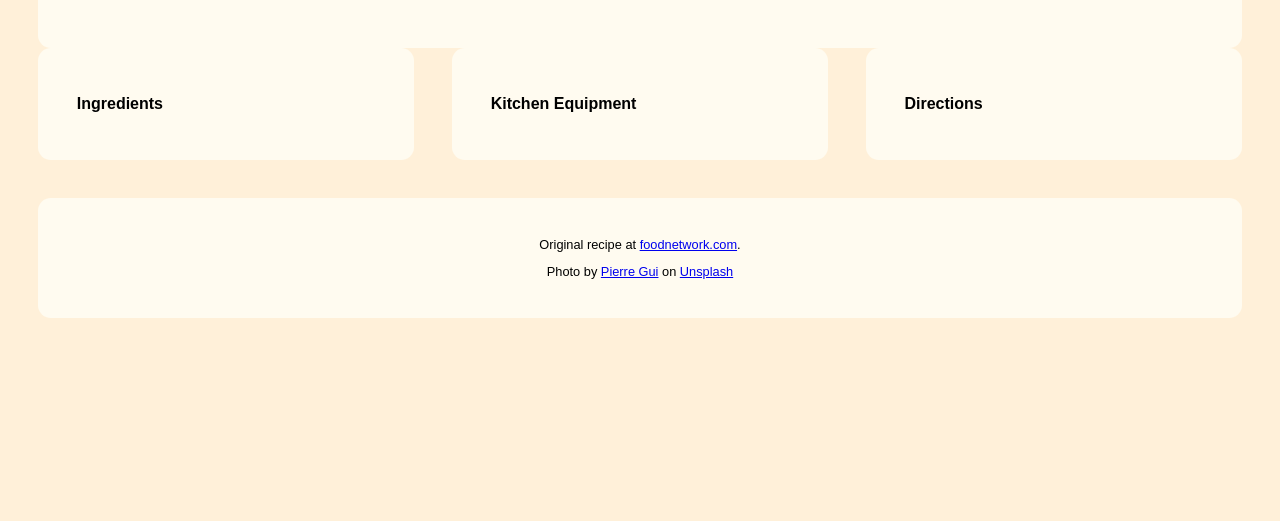
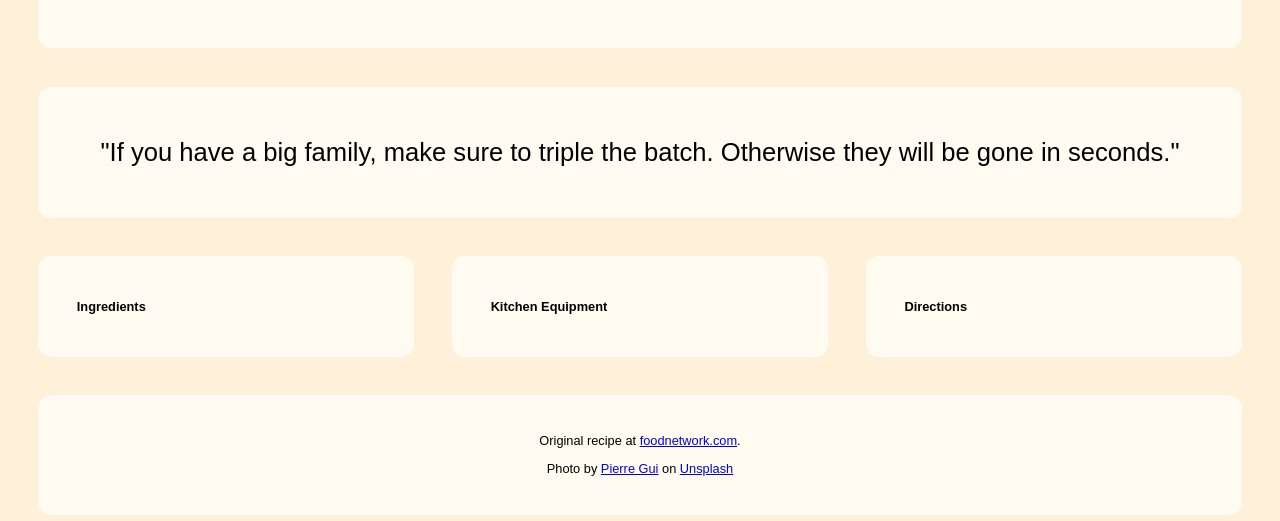
Before and after one commit to Sieaety/tp5, a plain HTML site: page index.html in a window 1280 px wide. Shown: the part 279-800 px from the top of the page. Drawn offline with Linux system fonts and the light colour scheme; a web font is replaced by a local one.

Commit message:
added javascript to add new paragraph to DOM

```diff
--- a/index.html
+++ b/index.html
@@ -26,13 +26,13 @@
 
   <h1 id="title">Soft Pretzels</h1>
 
-  <div id="comment">
+  <div class="comment">
   <p>
     "My father and brother beg for these pretzels every week. They're just that good!"
   </p>
   </div>
 
-  <img src="/tp4/images/pretzel.jpg">
+<img src="/tp4/images/pretzel.jpg">
 
   <div>
     <h4>Ingredients</h4>
--- a/scripts.js
+++ b/scripts.js
@@ -1,18 +1,30 @@
 window.onload = function() {
+
+  //adds new paragraph element to DOM after image
+  comment = document.createElement('div');
+  comment.className = "comment";
+  comment.innerHTML = '<p>"If you have a big family, make sure to triple the batch. Otherwise they will be gone in seconds."</p>';
+  console.log(comment);
+  body = document.querySelector("body");
+  document.body.insertBefore(comment, body.childNodes[6]);
+
+//changes title font size and color on click
   x = document.querySelector("#title");
   x.style.fontSize = "8vw";
   x.addEventListener("click", function() {
     x.className = "changeColor";
   });
+
+//allows list visibility to be toggled on and off
   list = document.querySelectorAll("h4");
   console.log(list);
   list.item(0).addEventListener("click", function() {
     document.querySelector('#ingredients').classList.toggle('hide');
   });
-    list.item(1).addEventListener("click", function() {
+  list.item(1).addEventListener("click", function() {
     document.querySelector('#equipment').classList.toggle('hide');
   });
-    list.item(2).addEventListener("click", function() {
+  list.item(2).addEventListener("click", function() {
     document.querySelector('#directions').classList.toggle('hide');
   });
 };
--- a/styles.css
+++ b/styles.css
@@ -56,7 +56,7 @@ img {
   margin-bottom: 3vw;
 }
 
-#comment,
+.comment,
 #footer {
   text-align: center;
 }
@@ -80,9 +80,10 @@ img {
   h4 {
     margin-left: 1vw;
   }
-  #comment {
+  .comment {
     width: 90vw;
     font-size: 2vw;
+    margin-bottom:3vw;
   }
   #footer {
     width: 90vw;
@@ -92,6 +93,10 @@ img {
   li {
     padding: 1vw;
   }
+  h4 {
+  font-size: 1vw;
+}
+
 }
 
 @media (max-width: 575px) {
```
